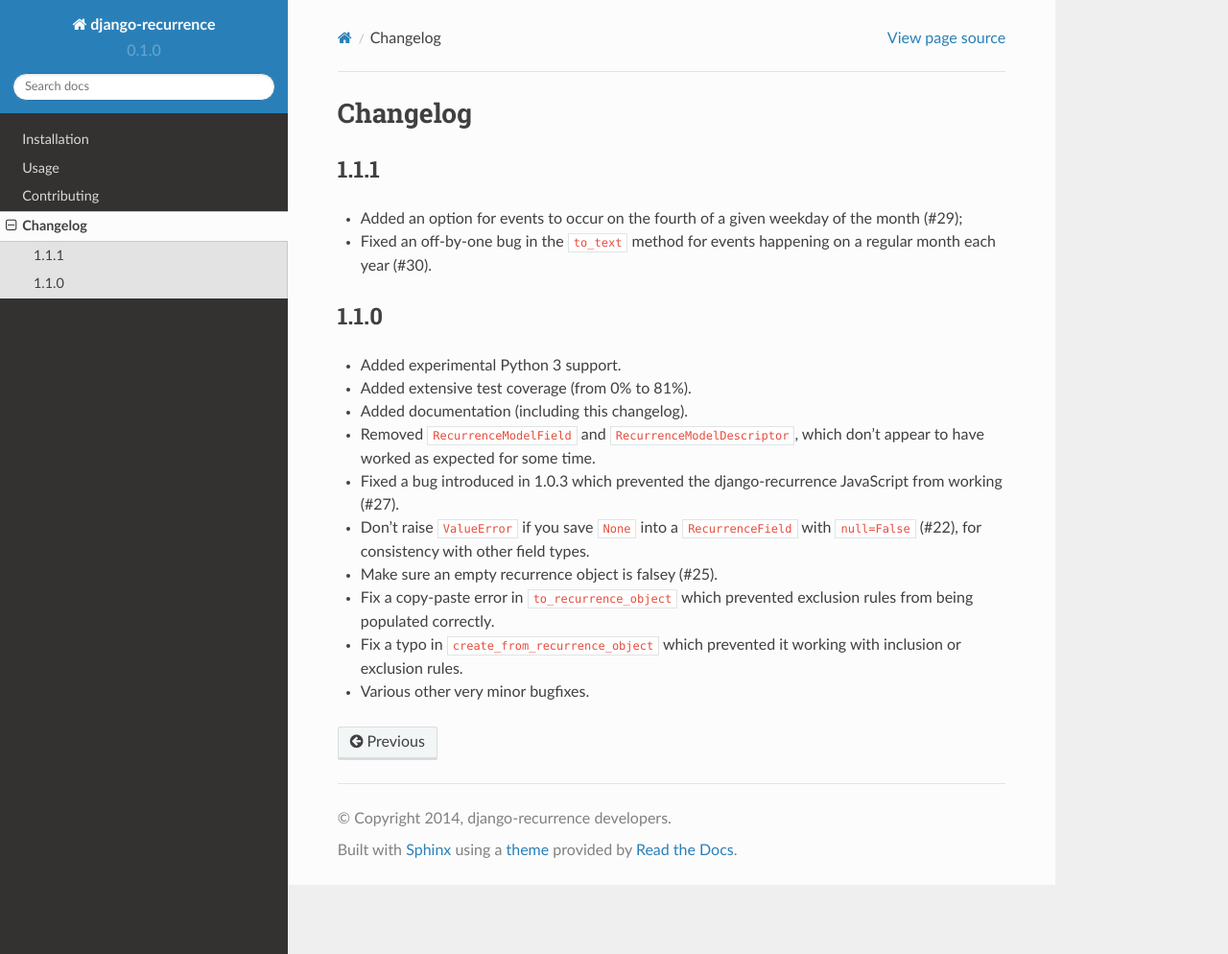
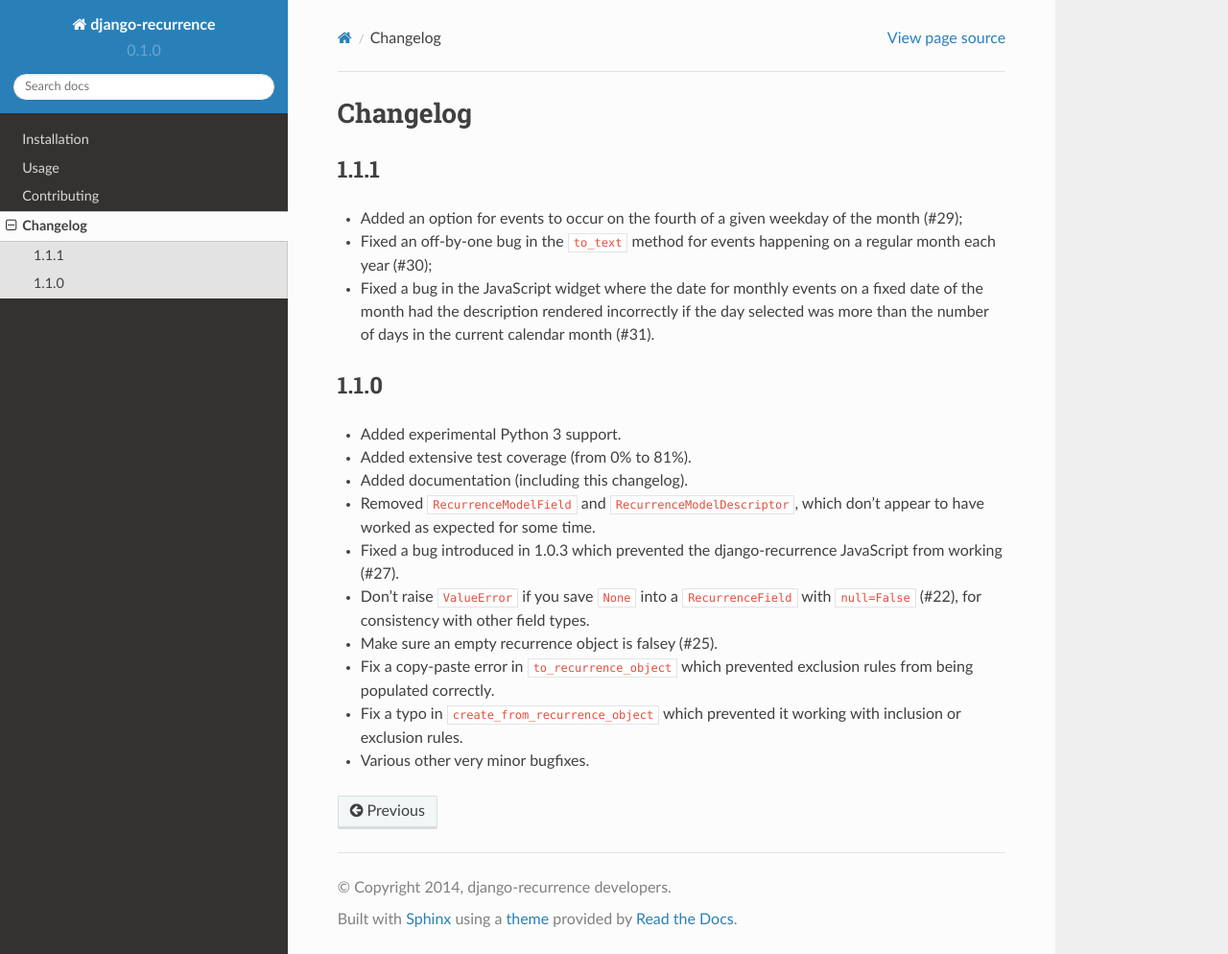
Before and after one commit to jazzband/django-recurrence, a Sphinx documentation site: the page built from docs/changelog.rst, in a window 1280 px wide and 994 px high. Shown: the whole window at 96% size. Built offline with Sphinx 7.4.7 and the Read the Docs theme 2.0.0, drawn with Linux system fonts in a browser that asks for light colours.

Commit message:
Adding release notes for #31

```diff
--- a/docs/changelog.rst
+++ b/docs/changelog.rst
@@ -7,7 +7,11 @@ Changelog
 * Added an option for events to occur on the fourth of a given
   weekday of the month (#29);
 * Fixed an off-by-one bug in the ``to_text`` method for events
-  happening on a regular month each year (#30).
+  happening on a regular month each year (#30);
+* Fixed a bug in the JavaScript widget where the date for monthly
+  events on a fixed date of the month had the description rendered
+  incorrectly if the day selected was more than the number of days in
+  the current calendar month (#31).
 
 1.1.0
 -----
```
